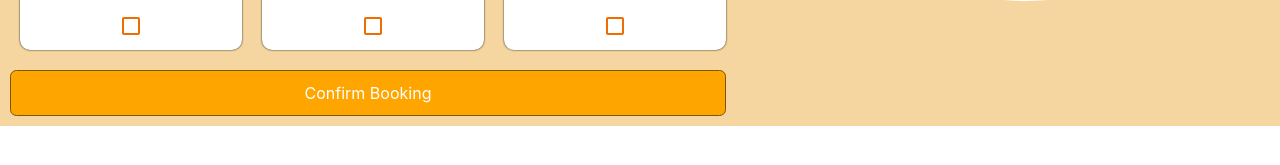
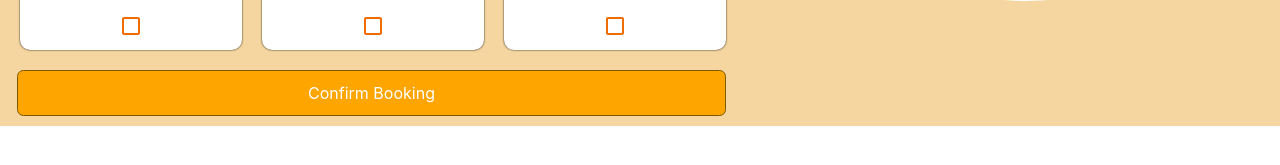
Before and after one commit to dvimukthi/cab-service-system, a React (Create React App) app: page /book in a window 1280 px wide. Shown: the part 619-784 px from the top of the page. Built offline with nearby package versions, Linux system fonts and the light colour scheme; a web font is replaced by a local one.

Commit message:
PlaceBooking style

```diff
--- a/src/Components/BookingComponent/BookingBody/PlaceBooking.css
+++ b/src/Components/BookingComponent/BookingBody/PlaceBooking.css
@@ -1,7 +1,7 @@
 .PlaceBooking__btn {
     margin-top: 10px;
     margin-bottom: 10px;
-    margin-left: 10px;
+    margin-left: 17px;
     text-align: center;
     height: 20px;
     color: white;
```
